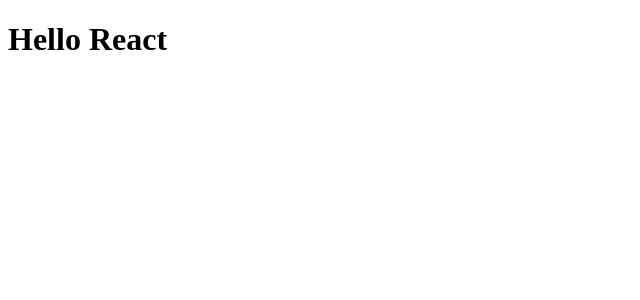
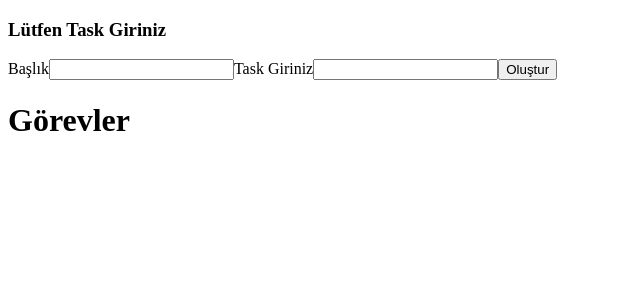
Before and after one commit to Tolga-Ozd/Jira-Application, a React (Create React App) app: page / in a window 1280 px wide. Shown: the top 300 px of the page, without its empty margins (0-640 px from the left). Built offline with nearby package versions, Linux system fonts and the light colour scheme.

Commit message:
task created

```diff
--- a/src/App.js
+++ b/src/App.js
@@ -1,7 +1,16 @@
+import TaskCreate from "./components/TaskCreate"
+import TaskList from "./components/TaskList"
+
 function App() {
   return (
     <div className="App">
-      <h1>Hello React</h1>
+
+      <TaskCreate />
+
+      <h1>Görevler</h1>
+
+      <TaskList />
+
     </div>
   )
 }
--- /dev/null
+++ b/src/components/TaskCreate.jsx
@@ -0,0 +1,21 @@
+function TaskCreate () {
+    return (
+        <div>
+            <h3>Lütfen Task Giriniz</h3>
+            <form>
+
+                <label>Başlık</label>
+                <input />
+
+                <label>Task Giriniz</label>
+                <input />
+
+                <button>Oluştur</button>
+
+            </form>
+
+        </div>
+     );
+}
+
+export default TaskCreate;
--- /dev/null
+++ b/src/components/TaskList.jsx
@@ -0,0 +1,9 @@
+function TaskList() {
+    return (
+        <div>
+
+        </div>
+     );
+}
+
+export default TaskList ;
```
